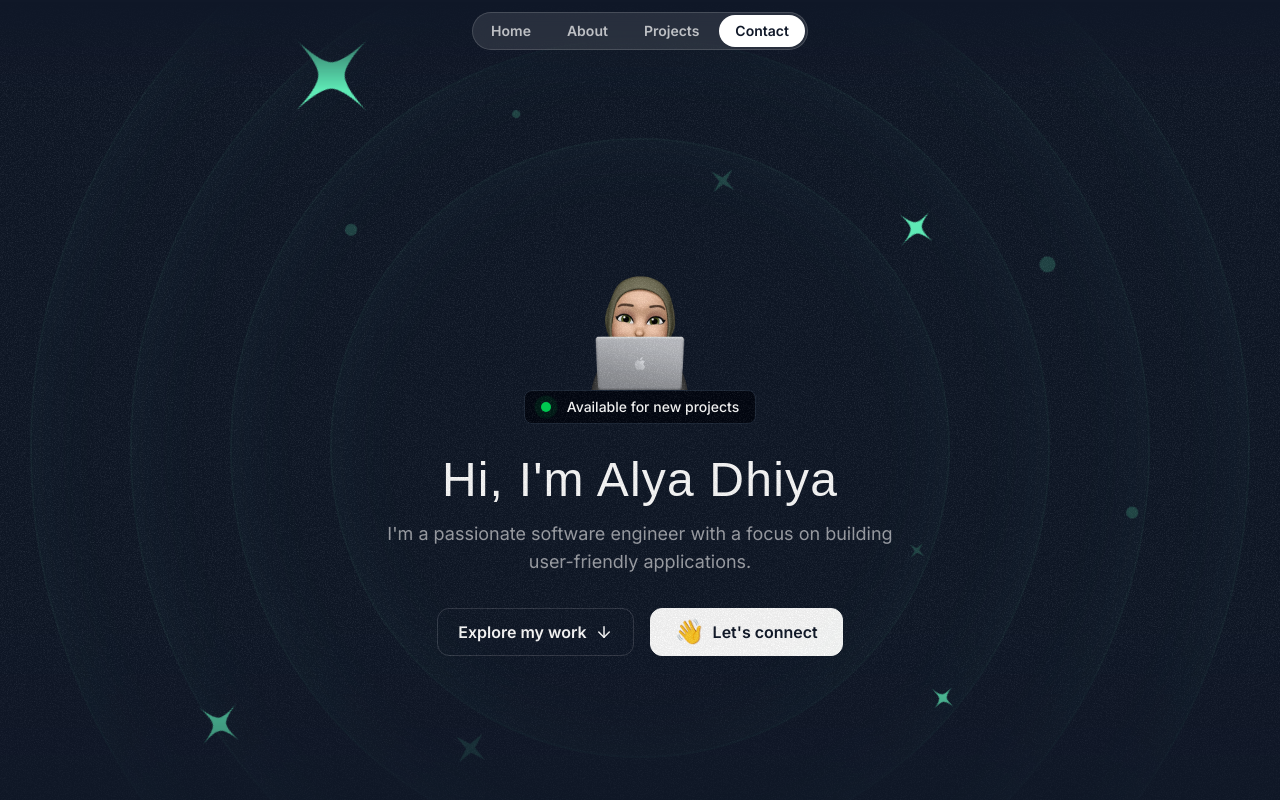
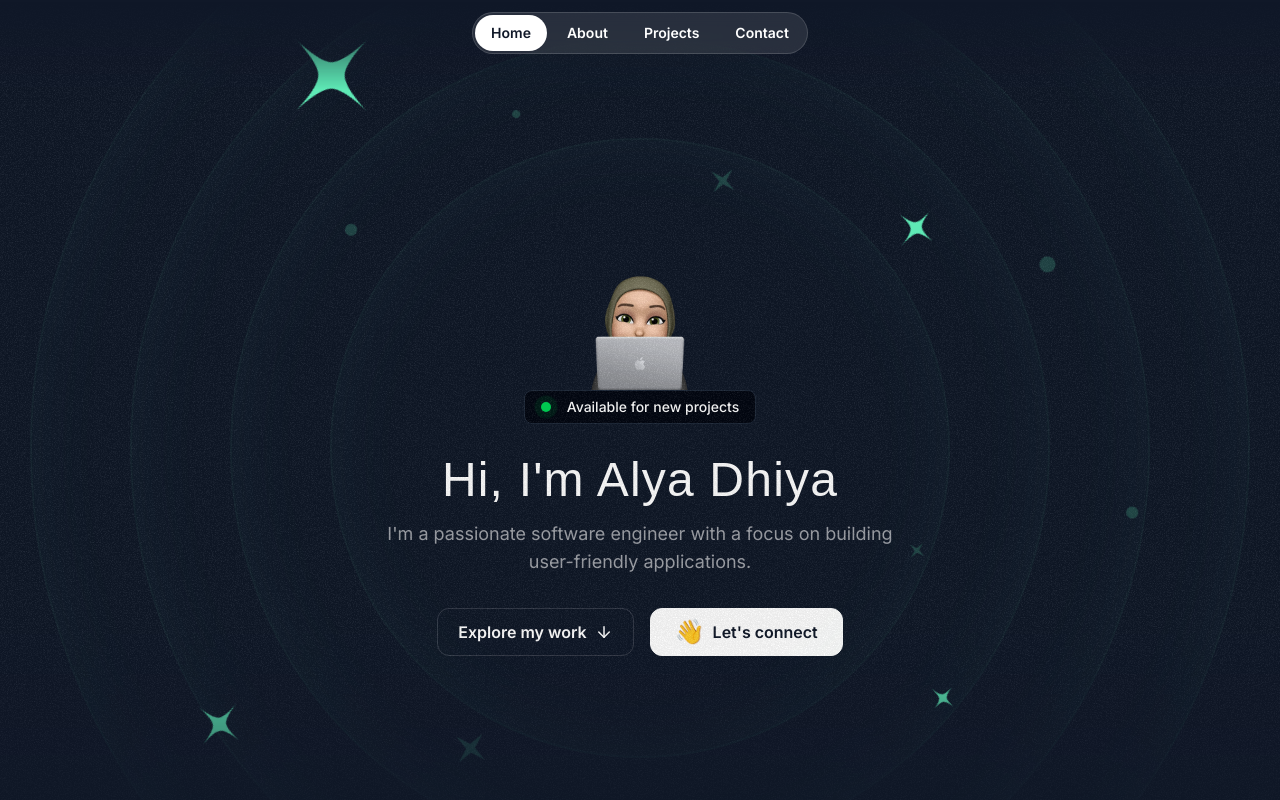
Before and after one commit to alyadyh/alyadyh.github.io, a Next.js app: page / in a window 1280 px wide. Shown: the top 800 px of the page. Built offline with nearby package versions, Linux system fonts and the light colour scheme; a web font is replaced by a local one.

Commit message:
fix: set nav button scrolls to sections

```diff
--- a/src/app/globals.css
+++ b/src/app/globals.css
@@ -1,4 +1,8 @@
 @import "tailwindcss";
+
+html {
+  scroll-behavior: smooth;
+}
 
 /* Design tokens (v4) */
 @theme {
--- a/src/sections/About.tsx
+++ b/src/sections/About.tsx
@@ -151,7 +151,7 @@ export const AboutSection = () => {
   const constraintRef = useRef(null)
 
   return (
-    <div className="py-20 lg:py-28">
+    <section id="about" className="py-20 lg:py-28">
       <div className="container">
         <SectionHeader
           title="About Me"
@@ -234,6 +234,6 @@ export const AboutSection = () => {
           </div>
         </div>
       </div>
-    </div>
+    </section>
   );
 };
--- a/src/sections/Contact.tsx
+++ b/src/sections/Contact.tsx
@@ -4,7 +4,7 @@ import { FaGithub, FaLinkedin, FaInstagram } from "react-icons/fa";
 
 export const ContactSection = () => {
   return (
-    <div className="py-16 pt-14 lg:py-24 lg:pt-20">
+    <section id="contact" className="py-16 pt-14 lg:py-24 lg:pt-20">
       <div className="container">
         <div className="bg-gradient-to-r from-emerald-300 to-sky-400 text-gray-900 py-8 px-10 rounded-3xl text-center md:text-left relative overflow-hidden z-0">
           <div
@@ -49,6 +49,6 @@ export const ContactSection = () => {
           </div>
         </div>
       </div>
-    </div>
+    </section>
   );
 };
--- a/src/sections/Header.tsx
+++ b/src/sections/Header.tsx
@@ -1,22 +1,57 @@
+"use client";
+import { useEffect, useState } from "react";
+
+const sections = ["home", "about", "projects", "contact"];
+
 export const Header = () => {
+  const [active, setActive] = useState("home");
+
+  useEffect(() => {
+    const observer = new IntersectionObserver(
+      (entries) => {
+        entries.forEach((entry) => {
+          if (entry.isIntersecting) {
+            if (entry.target.id === "projects-sentinel") {
+              setActive("projects");
+            } else {
+              setActive(entry.target.id);
+            }
+          }
+        });
+      },
+      {
+        threshold: 0.15,
+        rootMargin: "-20% 0px -20% 0px",
+      }
+    );
+
+    sections.forEach((id) => {
+      const el = document.getElementById(id);
+      if (el) observer.observe(el);
+    });
+
+    const sentinel = document.getElementById("projects-sentinel");
+    if (sentinel) observer.observe(sentinel);
+
+    return () => observer.disconnect();
+  }, []);
+
   return (
     <div className="flex justify-center items-center fixed top-3 w-full z-10">
       <nav className="flex gap-1 p-0.5 border border-white/15 rounded-full bg-white/10 backdrop-blur">
-        <a href="#" className="nav-item">
-          Home
-        </a>
-        <a href="#" className="nav-item">
-          About
-        </a>
-        <a href="#" className="nav-item">
-          Projects
-        </a>
-        <a
-          href="#"
-          className="nav-item bg-white text-gray-900 hover:bg-white/70 hover:text-gray-900"
-        >
-          Contact
-        </a>
+        {sections.map((section) => (
+          <a
+            key={section}
+            href={`#${section}`}
+            className={`nav-item px-4 py-2 rounded-full transition ${
+              active === section
+                ? "bg-white text-gray-900"
+                : "text-white hover:bg-white/20"
+            }`}
+          >
+            {section.charAt(0).toUpperCase() + section.slice(1)}
+          </a>
+        ))}
       </nav>
     </div>
   );
--- a/src/sections/Hero.tsx
+++ b/src/sections/Hero.tsx
@@ -8,7 +8,7 @@ import { HeroOrbit } from "../components/HeroOrbit";
 
 export const HeroSection = () => {
   return (
-    <div className="py-32 md:py-48 lg:py-60 relative z-0 overflow-x-clip">
+    <section id="home" className="py-32 md:py-48 lg:py-60 relative z-0 overflow-x-clip">
       <div className="absolute inset-0 [mask-image:linear-gradient(to_bottom,transparent,black_10%,black_70%,transparent)]">
         {/* Grain rings behind the hero's surroundings */}
         <div
@@ -98,6 +98,6 @@ export const HeroSection = () => {
           </div>
         </div>
       </div>
-    </div>
+    </section>
   );
 };
--- a/src/sections/Projects.tsx
+++ b/src/sections/Projects.tsx
@@ -65,7 +65,10 @@ const portfolioProjects = [
 
 export const ProjectsSection = () => {
   return (
-    <section className="pb-16 lg:py-24">
+    <section id="projects" className="pb-20 lg:py-28 relative">
+      {/* Sentinel for intersection observer */}
+      <div id="projects-sentinel" className="h-[1px] w-full"></div>
+
       <div className="container">
         <SectionHeader
           title="My Projects"
@@ -83,7 +86,7 @@ export const ProjectsSection = () => {
             >
               <div className="lg:grid lg:grid-cols-2 lg:gap-16">
                 <div className="lg:pb-16">
-                  <div className="bg-gradient-to-r from-emerald-300 to-sky-400 inline-flex gap-2 font-bolduppercase tracking-widest text-sm text-transparent bg-clip-text">
+                  <div className="bg-gradient-to-r from-emerald-300 to-sky-400 inline-flex gap-2 font-bold uppercase tracking-widest text-sm text-transparent bg-clip-text">
                     <span>{project.company}</span>
                     <span>&bull;</span>
                     <span>{project.year}</span>
```
